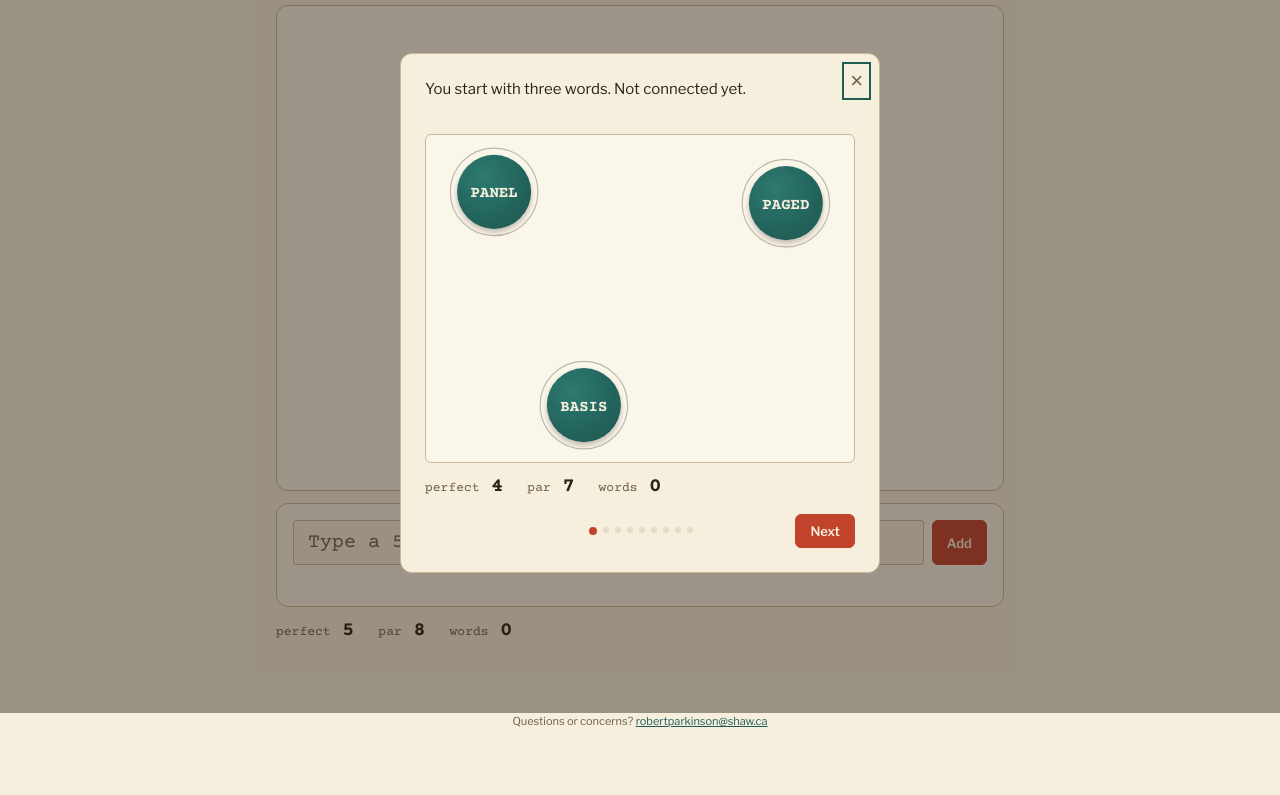
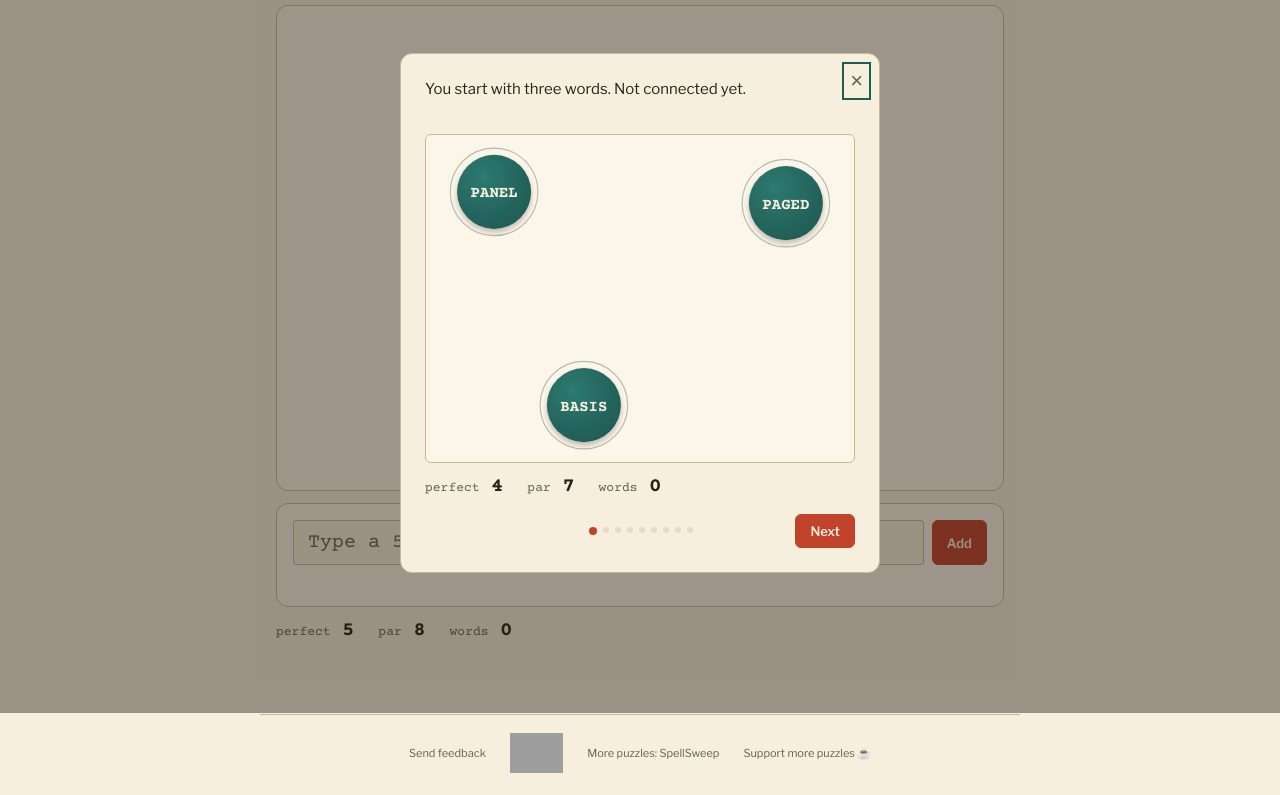
Before and after one commit to Blendletan/WordWebDebug, a plain HTML site: page index.html in a window 1280 px wide. Shown: the part 87-882 px from the top of the page. Before the commit the page ends 815 px from the top, so only its background shows below. Drawn offline with nearby package versions, Linux system fonts and the light colour scheme; grey boxes are pictures that could not be loaded.

Commit message:
Complete Milestone 3 footer

```diff
--- a/css/word-web.css
+++ b/css/word-web.css
@@ -306,12 +306,34 @@ body.ww-modal-open { overflow: hidden; }
 
 /* Footer */
 .ww-footer {
-  text-align: center;
+  max-width: 760px;
+  margin: var(--rmlp-space-6) auto 0;
+  padding: var(--rmlp-space-3) var(--rmlp-space-4) var(--rmlp-space-4);
+  border-top: 1px solid var(--rmlp-rule);
   font-size: var(--rmlp-text-xs);
   color: var(--rmlp-ink-muted);
-  margin-top: var(--rmlp-space-6);
 }
-.ww-footer a { color: var(--rmlp-accent-teal); }
+.ww-footer-links {
+  display: flex;
+  align-items: center;
+  justify-content: center;
+  gap: var(--rmlp-space-2);
+  flex-wrap: wrap;
+}
+.ww-footer-link {
+  min-height: 44px;
+  display: inline-flex;
+  align-items: center;
+  justify-content: center;
+  padding: 4px var(--rmlp-space-2);
+  color: var(--rmlp-ink-muted);
+  text-align: center;
+  text-decoration: none;
+}
+.ww-footer-link:hover { color: var(--rmlp-accent-teal); text-decoration: underline; }
+.ww-footer-link:focus-visible { outline: 2px solid var(--rmlp-accent-teal); outline-offset: 2px; }
+.ww-listdle-link { padding-block: 6px; }
+.ww-listdle-badge { display: block; width: auto; height: 40px; }
 
 /* Share panel */
 .ww-share-panel {
@@ -351,4 +373,6 @@ body.ww-modal-open { overflow: hidden; }
 
 @media (max-width: 480px) {
   .ww-stats-row { gap: var(--rmlp-space-4); }
+  .ww-footer-links { display: grid; grid-template-columns: 1fr; gap: 0; }
+  .ww-footer-link { width: 100%; }
 }
--- a/index.html
+++ b/index.html
@@ -133,7 +133,14 @@
 </div>
 
 <footer class="ww-footer">
-  Questions or concerns? <a href="mailto:robertparkinson@shaw.ca">robertparkinson@shaw.ca</a>
+  <nav class="ww-footer-links" aria-label="Word Web links">
+    <a class="ww-footer-link" id="feedback-link" href="mailto:robertparkinson@shaw.ca">Send feedback</a>
+    <a class="ww-footer-link ww-listdle-link" id="listdle-link" href="https://listdle.com/games/word-web" target="_blank" rel="noopener noreferrer">
+      <img class="ww-listdle-badge" src="https://listdle.com/badges/rate-on-listdle-light.svg" alt="Rate on Listdle">
+    </a>
+    <a class="ww-footer-link" id="more-puzzles-link" href="https://blendletan.github.io/SpellSweep/" target="_blank" rel="noopener noreferrer">More puzzles: SpellSweep</a>
+    <a class="ww-footer-link" id="support-link" href="https://www.paypal.com/paypalme/AceBlender" target="_blank" rel="noopener noreferrer">Support more puzzles &#9749;</a>
+  </nav>
 </footer>
 
 <script src="https://cdn.jsdelivr.net/npm/d3@7/dist/d3.min.js"></script>
--- a/js/app.js
+++ b/js/app.js
@@ -97,7 +97,11 @@
     boardStatus: document.getElementById('board-status'),
     boardLoading: document.getElementById('board-loading'),
     graphSvg: document.getElementById('graph-svg'),
-    dayLabel: document.getElementById('day-label')
+    dayLabel: document.getElementById('day-label'),
+    feedbackLink: document.getElementById('feedback-link'),
+    listdleLink: document.getElementById('listdle-link'),
+    morePuzzlesLink: document.getElementById('more-puzzles-link'),
+    supportLink: document.getElementById('support-link')
   };
 
   var graphView = new GraphView('#graph-svg', { width: 720, height: 480 });
@@ -693,6 +697,10 @@ function addOptimalAnswerToBoard() {
     document.addEventListener('keydown', handleDialogKeydown);
 
     els.howToPlayBtn.addEventListener('click', openTutorial);
+    els.feedbackLink.addEventListener('click', function () { trackEvent('feedback-click'); });
+    els.listdleLink.addEventListener('click', function () { trackEvent('listdle-click'); });
+    els.morePuzzlesLink.addEventListener('click', function () { trackEvent('more-puzzles-click'); });
+    els.supportLink.addEventListener('click', function () { trackEvent('support-click'); });
     els.wordForm.addEventListener('submit', handleSubmit);
     els.shareResultBtn.addEventListener('click', function () {
       copyShareText(shareResultText, {
```
Also changed, not shown: 1 other file.
